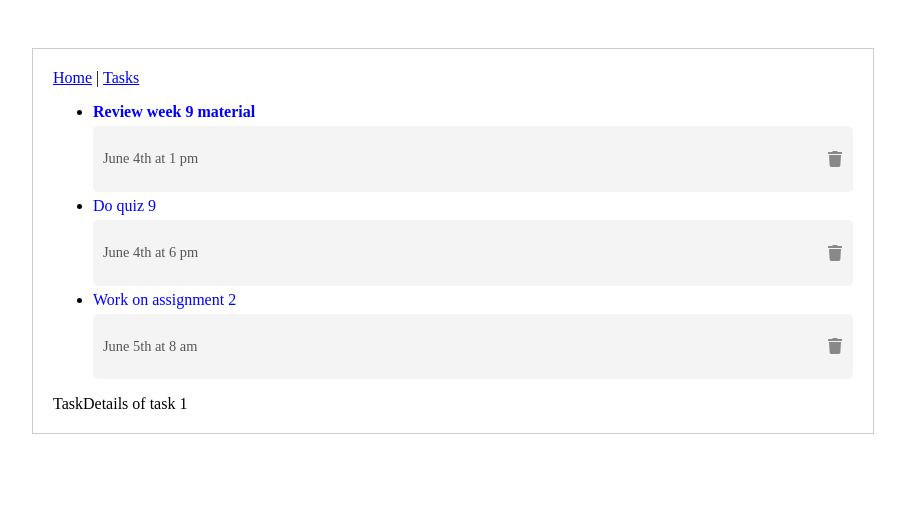
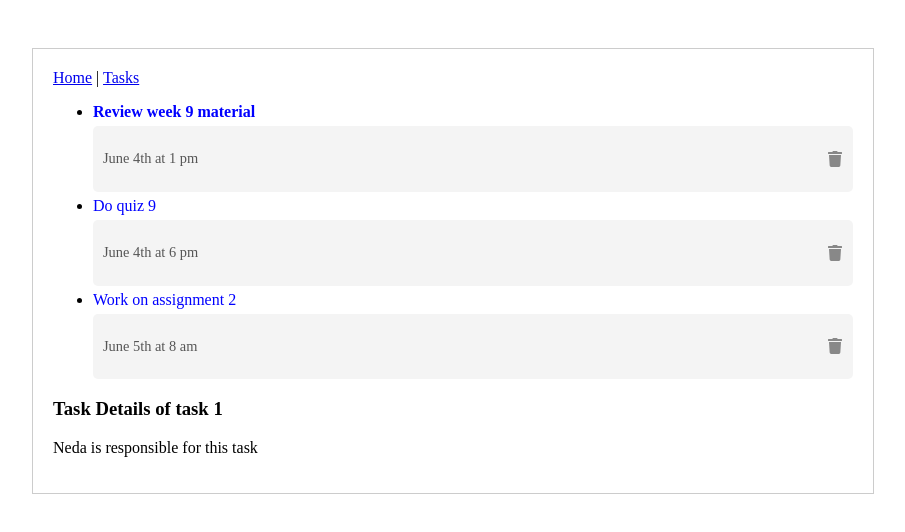
Before and after one commit to saraxixi/CS5610-Web-Development, a React (Vite) app in the folder week9/vite-project/: page /tasks/1 in a window 1280 px wide. Shown: the top 532 px of the page, without its empty margins (16-921 px from the left). Built offline with nearby package versions, Linux system fonts and the light colour scheme; data requests are answered from the project's data file.

Commit message:
feat: add user fetching in TaskDetails component and update db.json with user data

```diff
--- a/week9/vite-project/db.json
+++ b/week9/vite-project/db.json
@@ -15,5 +15,23 @@
 	    "title": "Work on assignment 2",
 	    "date": "June 5th at 8 am"
 	  }
-	]
+	],
+
+	"users": [
+  {
+    "id": 1,
+    "name": "Neda",
+    "task": 1
+  },
+  {
+    "id": 2,
+    "name": "Dan",
+    "task": 3
+  },
+  {
+    "id": 3,
+    "name": "Adam",
+    "task": 3
+  }
+]
 }
--- a/week9/vite-project/src/components/TaskDetails.jsx
+++ b/week9/vite-project/src/components/TaskDetails.jsx
@@ -1,9 +1,41 @@
-import React from "react";
+import React, { useEffect, useState } from "react";
 import { useParams } from "react-router";
 
 function TaskDetails() {
   const { taskId } = useParams();
-  return <div>TaskDetails of task {taskId}</div>;
+  const [users, setUsers] = useState([]);
+
+  useEffect(() => {
+    async function fetchUsers() {
+      try {
+        const response = await fetch(`http://localhost:5000/users?task=${taskId}`);
+        if (response.ok) {
+          const data = await response.json();
+          setUsers(data);
+        } else {
+        console.error("Failed to fetch users");
+        }
+      } catch (error) {
+      console.error("fetchUsers error:", error);
+      }
+    }
+    fetchUsers();
+  }, [taskId]);
+
+  return (
+    <div>
+      <h3>Task Details of task {taskId}</h3>
+      {users.length > 0 ? (
+        users.map((user) => (
+          <p key={user.id}>
+            {user.name} is responsible for this task
+          </p>
+        ))
+      ) : (
+        <p>No users found</p>
+      )}
+    </div>
+  );
 }
 
 export default TaskDetails;
```
